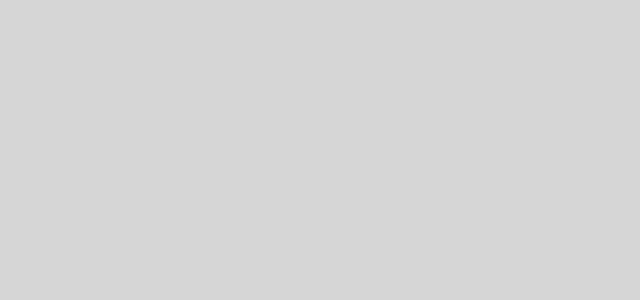
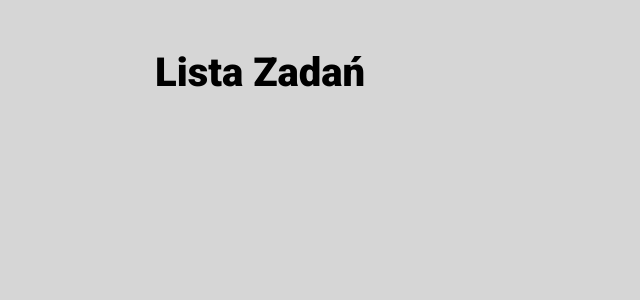
Before and after one commit to Siedemus/to-do-list-react, a React (Create React App) app: page / in a window 1280 px wide. Shown: the top 300 px of the page, without its empty margins (0-640 px from the left). Built offline with nearby package versions, Linux system fonts and the light colour scheme.

Commit message:
add Header component

```diff
--- a/src/App.js
+++ b/src/App.js
@@ -1,8 +1,9 @@
-
+import Header from "./Header";
 
 function App() {
   return (
-    <></>
+    <Header/>
+
   );
 }
 
--- /dev/null
+++ b/src/Header/index.js
@@ -0,0 +1,7 @@
+import "./style.css"
+
+const Header = () => (
+    <header class="header">Lista Zadań</header>
+);
+
+export default Header;
--- /dev/null
+++ b/src/Header/style.css
@@ -0,0 +1,6 @@
+.header {
+    font-size: 40px;
+    font-weight: 800;
+    padding: 30px;
+    padding-left: 15px;
+}
```
